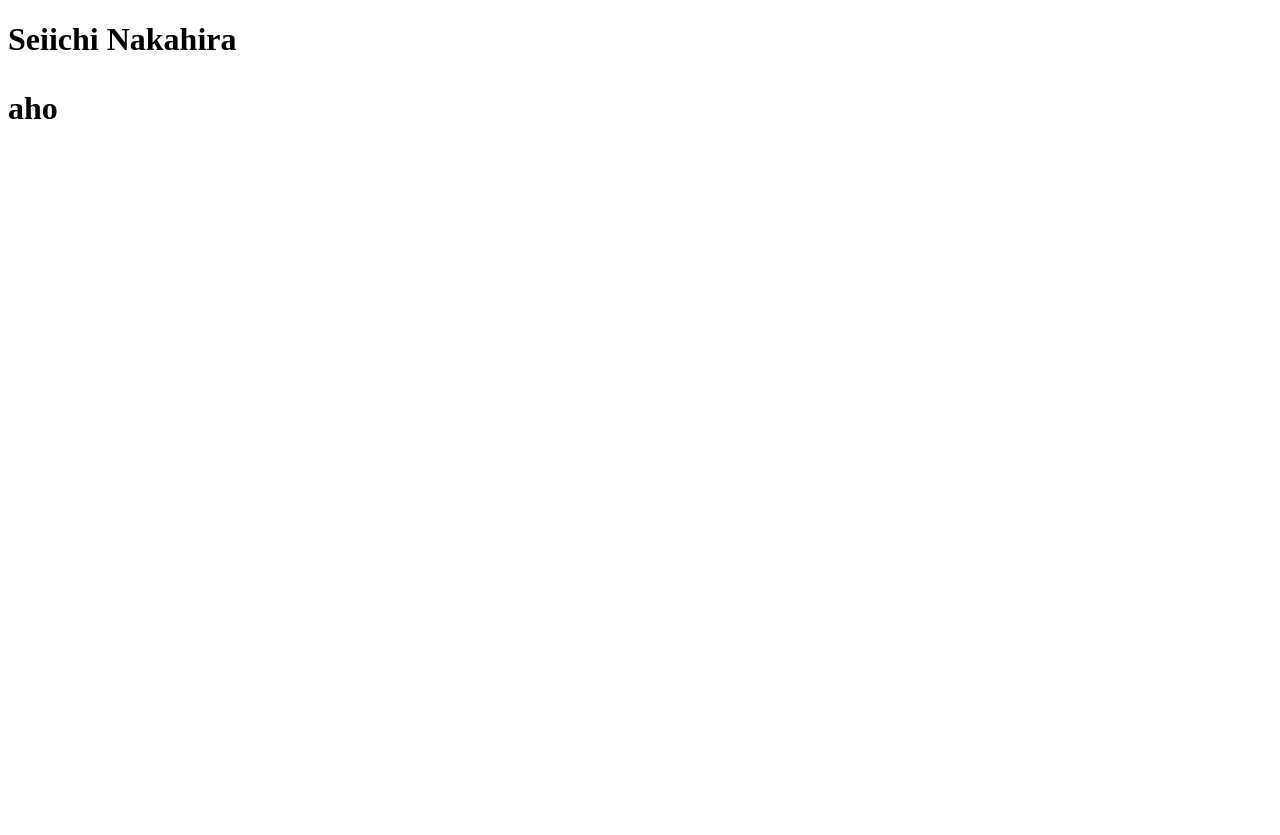
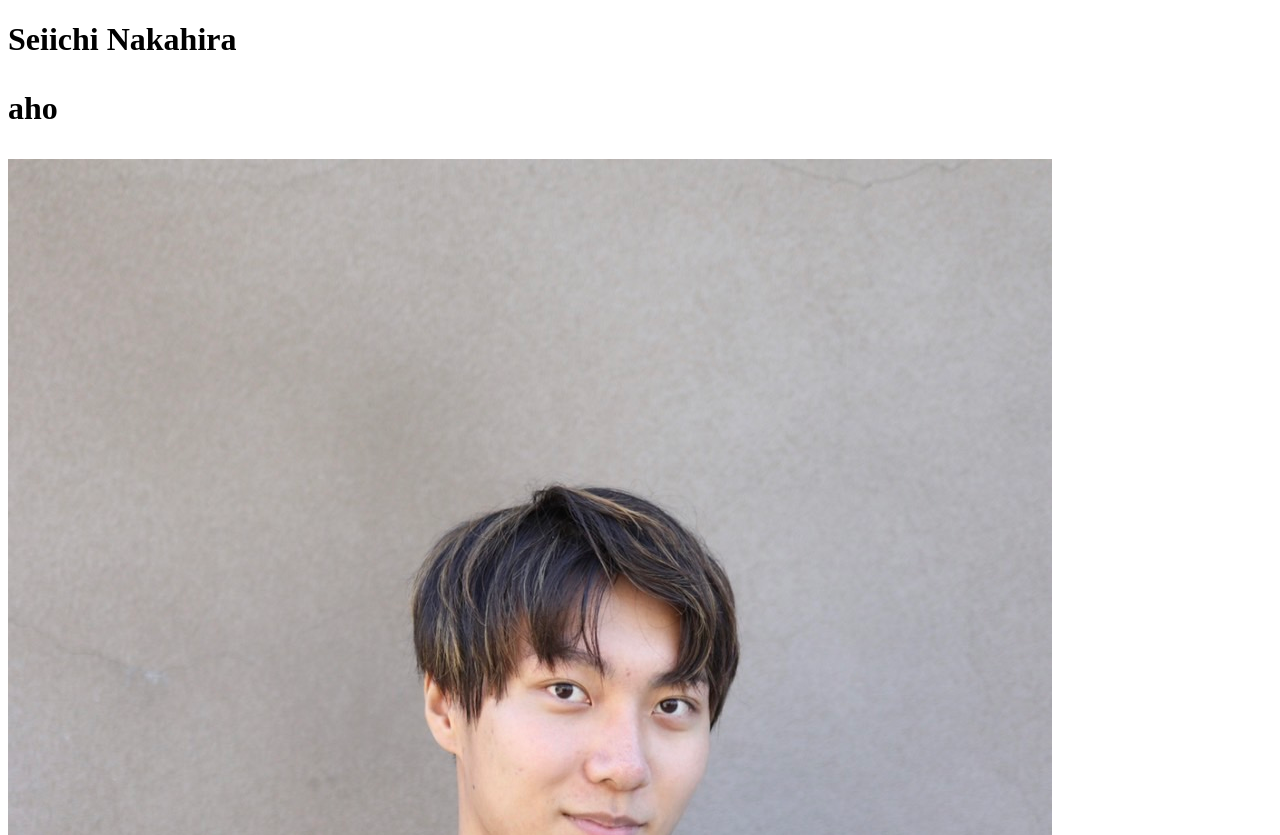
Before and after one commit to Senakanaka/portfolio, a plain HTML site: page index.html in a window 1280 px wide. Shown: the top 835 px of the page. Before the commit the page ends 800 px from the top, so only its background shows below. Drawn offline with Linux system fonts and the light colour scheme.

Commit message:
added pic

```diff
--- a/index.html
+++ b/index.html
@@ -8,5 +8,7 @@
 <body>
     <h1>    Seiichi Nakahira<h1>
     <p> aho<p>
+    <img src="images/pic.jpg" alt="A smiling person standing on a beach at sunset">
+
 </body>
 </html>
--- /dev/null
+++ b/style.css
@@ -0,0 +1,6 @@
+body {
+    /* Set line height to 1.5 times the font size
+         and use the OS’s UI font as the website font
+       */
+    font: 100%/1.5 system-ui;
+  }
```
Also changed, not shown: images/pic.jpg (added).
